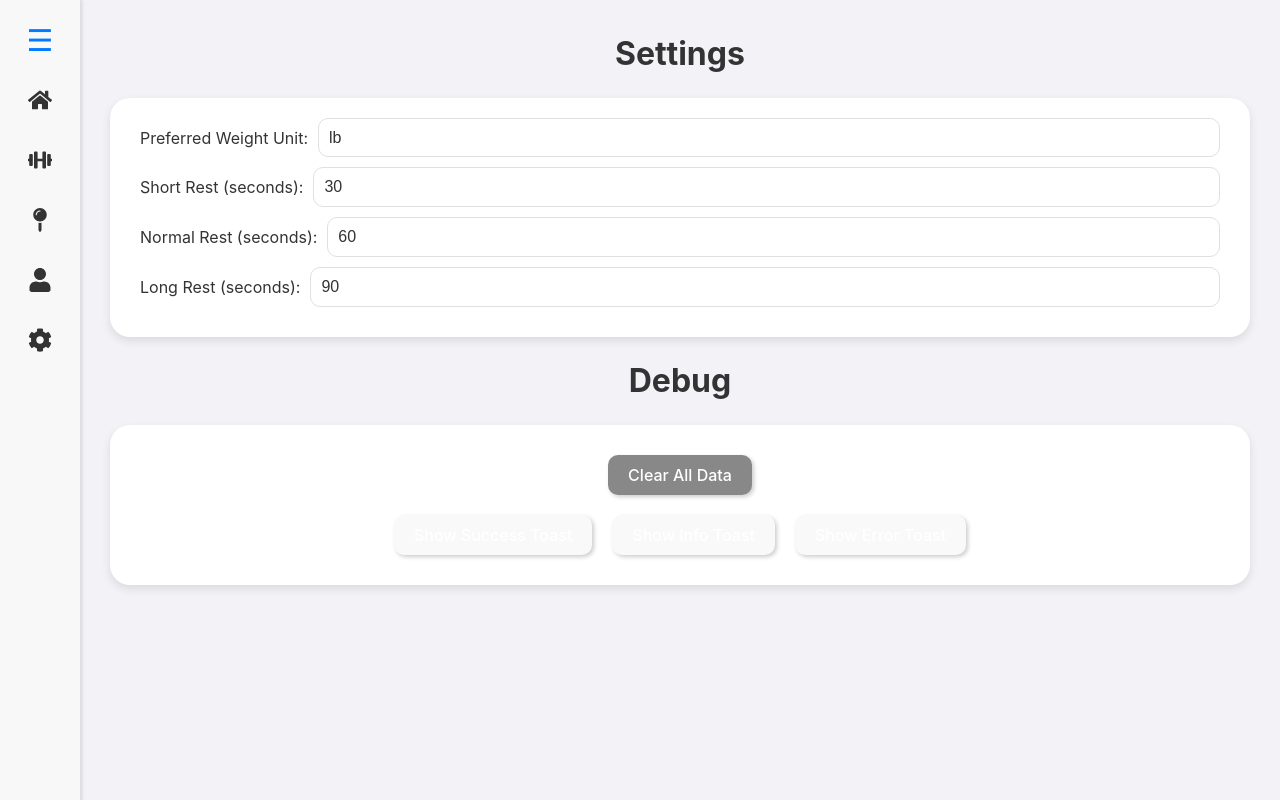
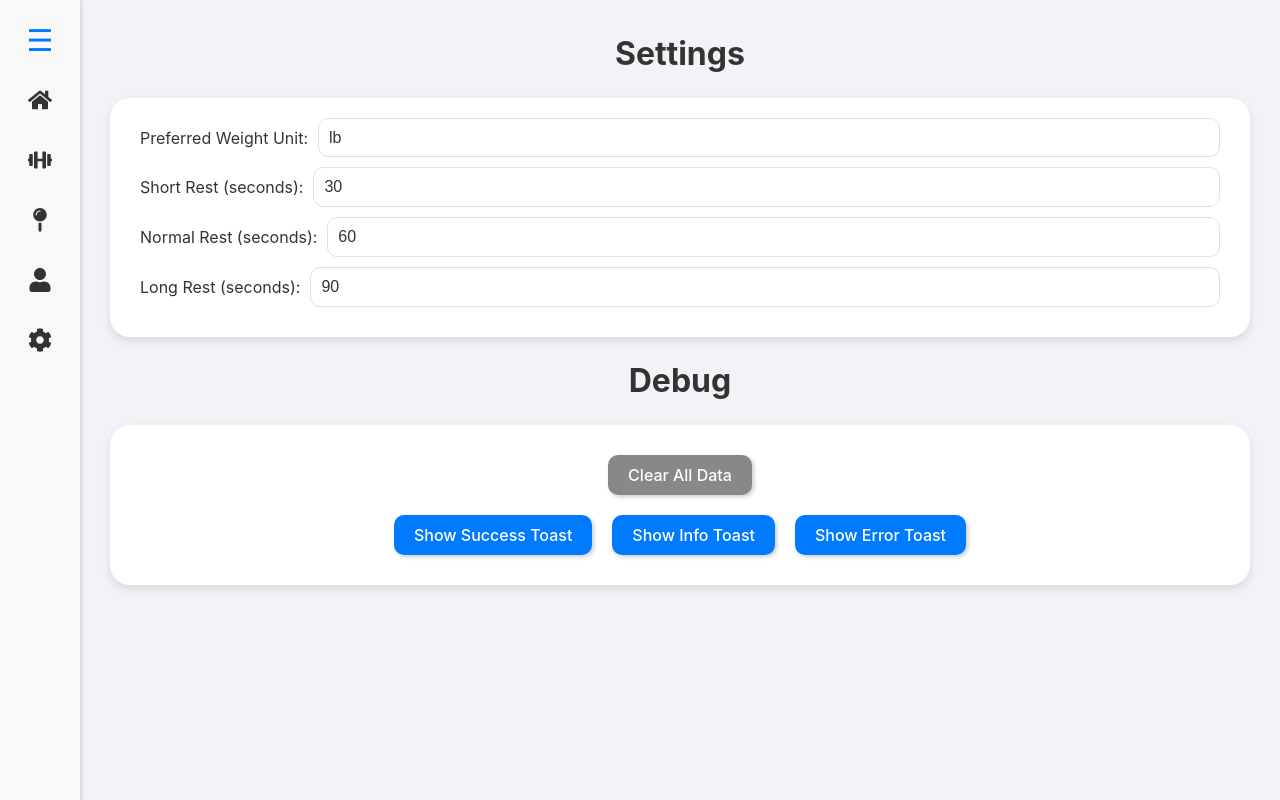
Before and after one commit to Jararered/fitness-framework, a React (Vite) app: page / in a window 1280 px wide. Both pictures are taken after a click on the item 40 px from the left and 340 px from the top of the page. Built offline with nearby package versions, Linux system fonts and the light colour scheme.

Commit message:
Fixing type of button used for testing toasts

```diff
--- a/src/components/Settings.tsx
+++ b/src/components/Settings.tsx
@@ -149,13 +149,13 @@ const Settings: React.FC = () => {
 
                 <div className="settings-buttons">
                     <section>
-                        <button onClick={() => addToast('Success message', 'success')} className="good-button">
+                        <button onClick={() => addToast('Success message', 'success')} className="normal-button">
                             Show Success Toast
                         </button>
-                        <button onClick={() => addToast('Info message', 'info')} className="good-button">
+                        <button onClick={() => addToast('Info message', 'info')} className="normal-button">
                             Show Info Toast
                         </button>
-                        <button onClick={() => addToast('Error message', 'error')} className="good-button">
+                        <button onClick={() => addToast('Error message', 'error')} className="normal-button">
                             Show Error Toast
                         </button>
                     </section>
```
